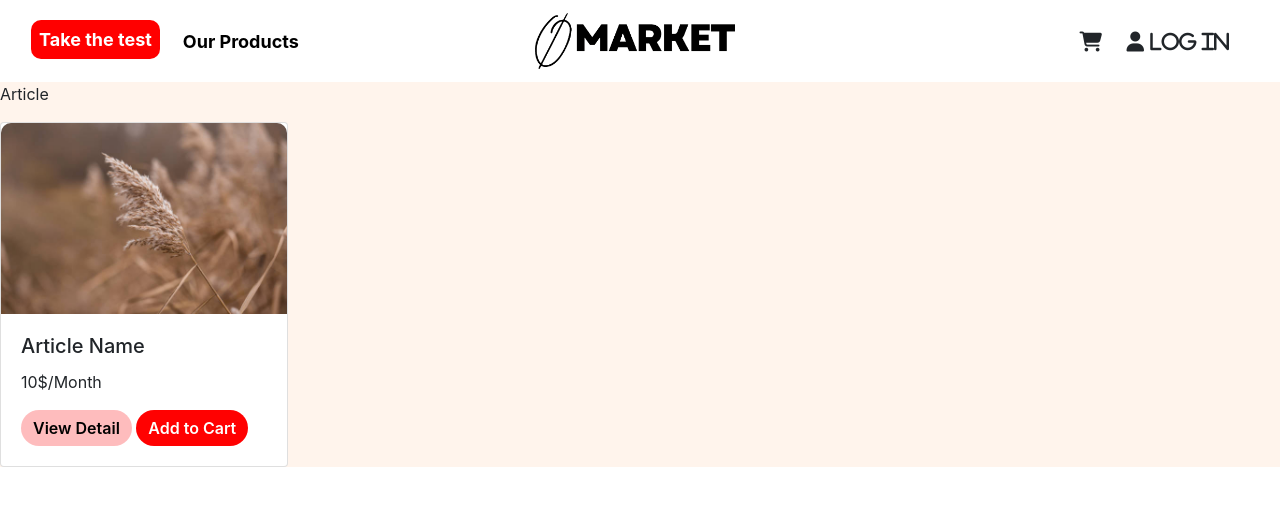
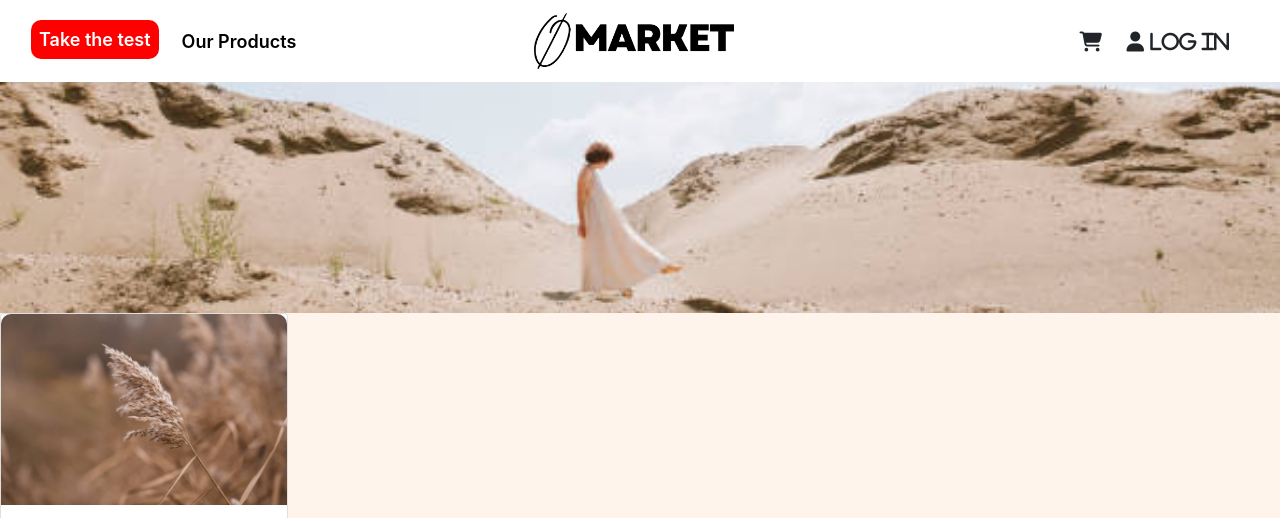
Before and after one commit to TheMaxium69/OMarket, a PHP site: page /article.php in a window 1280 px wide. Shown: the top 518 px of the page. Run offline with PHP 8.4, Linux system fonts and the light colour scheme.

Commit message:
reparation push

```diff
--- a/article.php
+++ b/article.php
@@ -3,7 +3,7 @@
 
 <main id="article">
 
-    <p>Article </p>
+    <div class="container-fluid p-0 m-0"></div>
 
     <?php articleCard(); ?>
 
--- /dev/null
+++ b/css/article.css
@@ -0,0 +1,8 @@
+#article .container-fluid{
+    background-image: url('../assets/DA/vitrine.png');
+    background-position: center 67%;
+    background-size: 100%;
+    width: 100%;
+    height: 231px;
+    background-repeat: no-repeat;
+}
--- a/css/navbar.css
+++ b/css/navbar.css
@@ -4,7 +4,7 @@ nav {
 
 nav a.nav-link{
     text-decoration: none;
-    font-weight: bold;
+    font-weight: 600;
     font-size: large;
 }
 
--- a/extension/link.phtml
+++ b/extension/link.phtml
@@ -7,3 +7,4 @@
 <link rel="stylesheet" type="text/css" media="screen" href="css/FAQ.css">
 <link rel="stylesheet" type="text/css" media="screen" href="css/aboutomarket.css">
 <link rel="stylesheet" type="text/css" media="screen" href="css/articleCard.css">
+<link rel="stylesheet" type="text/css" media="screen" href="css/article.css">
```
